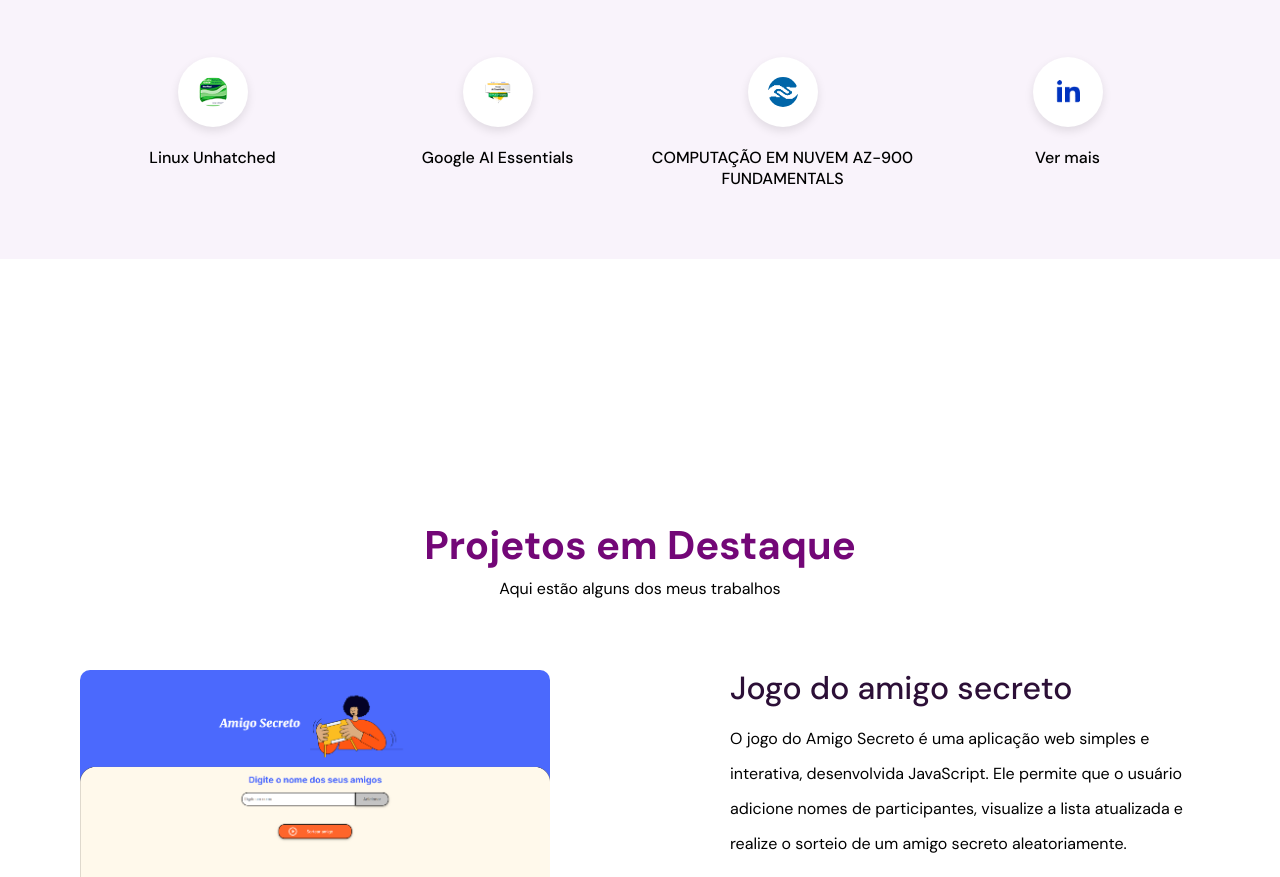
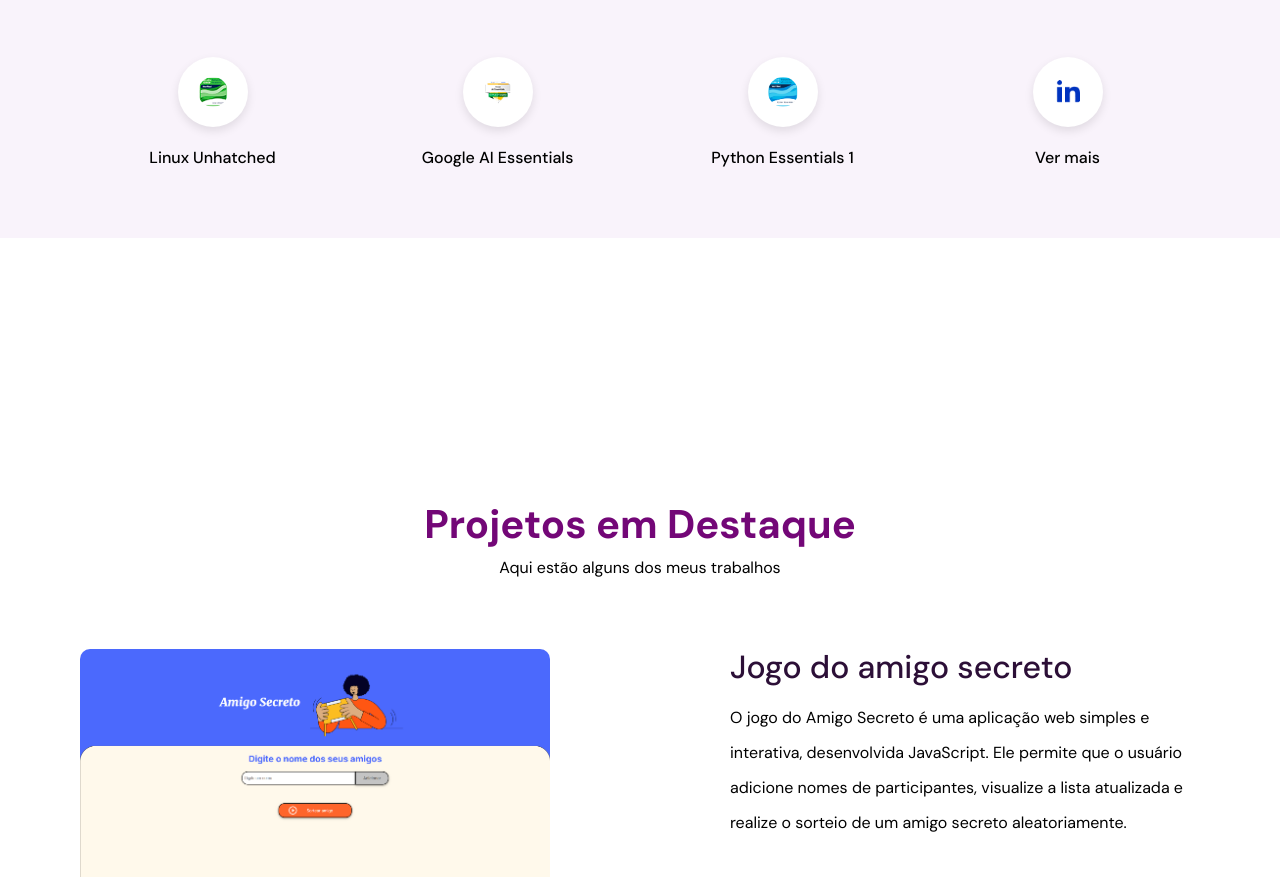
Before and after one commit to DevLuisairton/portifolio, a plain HTML site: page index.html in a window 1280 px wide. Shown: the part 1817-2694 px from the top of the page. Drawn offline with Linux system fonts and the light colour scheme.

Commit message:
Colocando na aba de certificações o certificado de Python Essentials

```diff
--- a/index.html
+++ b/index.html
@@ -134,13 +134,13 @@
 
         </li>
         <li class="skills__item">
-          <a href="https://www.linkedin.com/in/luisairton/details/certifications/1735395056456/single-media-viewer/?profileId=ACoAACvm3GIBzZfgEbgbnlvAdGOPOr5JyrEzIeU"
+          <a href="https://www.credly.com/badges/0eaef0de-c900-4099-bcfb-65029ac85624"
             target="_blank">
             <div class="image-container">
-              <img src="assets/FAT.png" alt="FAT" />
+              <img src="assets/Cisco_python.png" alt="FAT" />
             </div>
           </a>
-          <h3>COMPUTAÇÃO EM NUVEM AZ-900 FUNDAMENTALS</h3>
+          <h3>Python Essentials 1</h3>
 
 
         <li class="skills__item">
```
Also changed, not shown: assets/Cisco_python.png (added).
